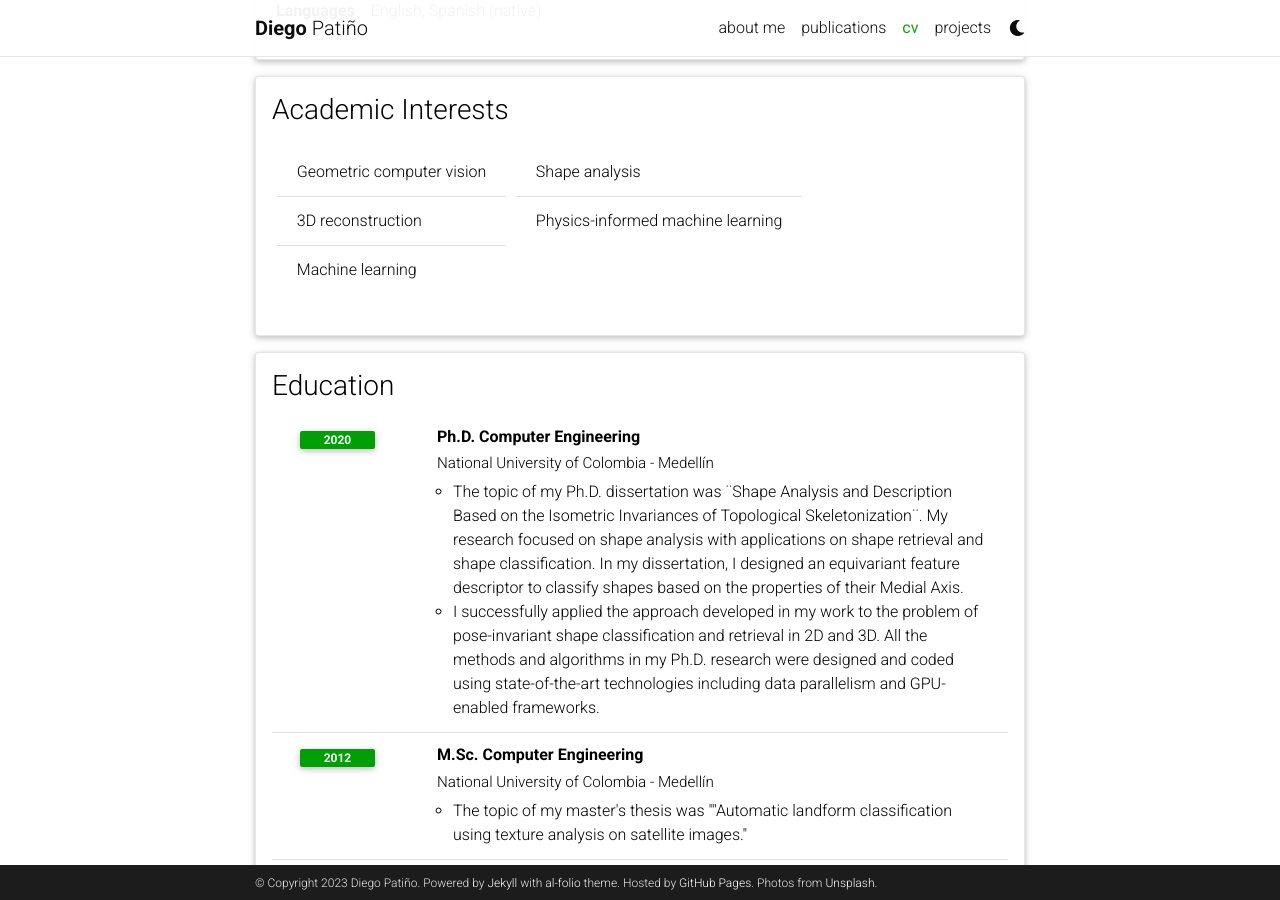
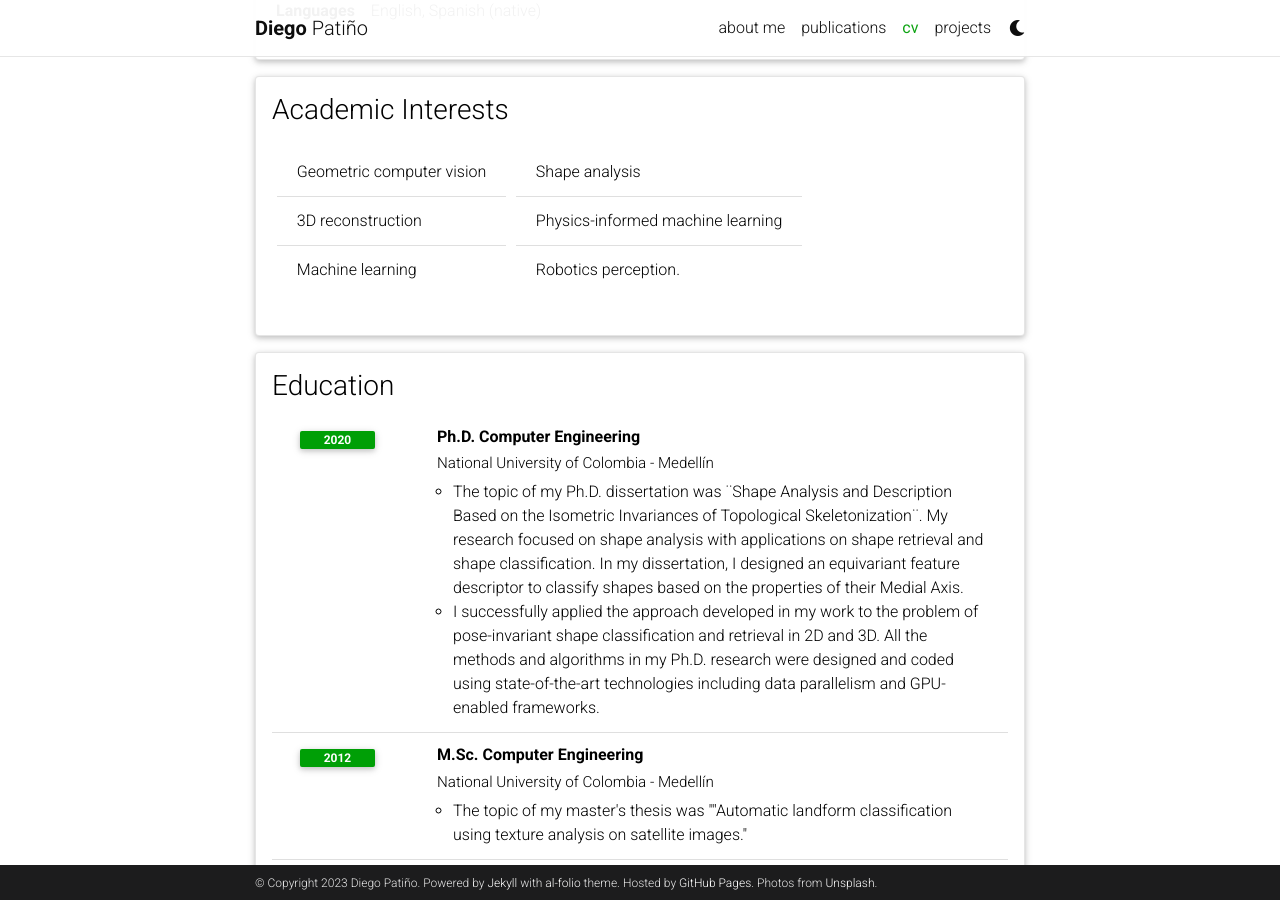
Before and after one commit to dipaco/personal-web, a Jekyll site: the page built from _pages/cv.md, in a window 1280 px wide and 900 px high, scrolled down 348 px. Built offline with Jekyll 4.4.1, drawn with Linux system fonts in a browser that asks for light colours; comment, search, counter and statistics services are not loaded; a style sheet for code colours, icons or effects is not loaded.

Commit message:
Update cv.yml

```diff
--- a/_data/cv.yml
+++ b/_data/cv.yml
@@ -18,6 +18,7 @@
     - Machine learning
     - Shape analysis
     - Physics-informed machine learning
+    - Robotics perception.
 
 - title: Education
   type: time_table
```
